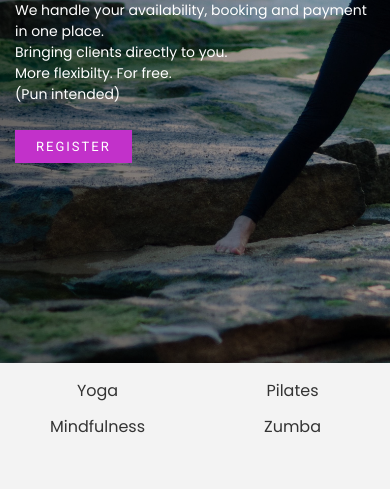
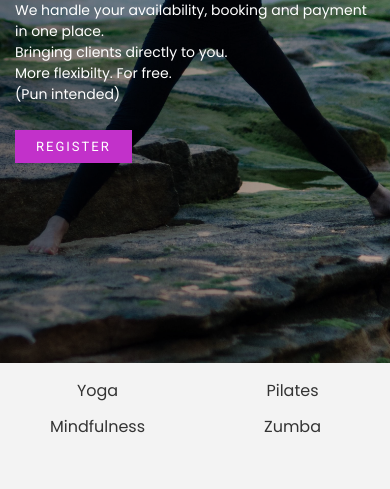
Before and after one commit to bookwelladmin/landingpage, a plain HTML site: page index.html in a window 390 px wide. Shown: the part 392-881 px from the top of the page. Drawn offline with nearby package versions, Linux system fonts and the light colour scheme.

Commit message:
moved image to centre

```diff
--- a/assets/css/overrides.css
+++ b/assets/css/overrides.css
@@ -56,8 +56,20 @@
   display: block;
 }
 
+.hero-section {
+	background: linear-gradient(to right, rgba(0, 0, 0, 0.5), rgba(0, 0, 0, 0.2)), url("../images/1.jpg") no-repeat center center;
+	background-size: cover;
+	padding: 150px 0 100px 0;
+}
+
 @media only screen and (max-width: 767px) {
   .logo-container img {
     height: 30px;
   }
+
+  .hero-section {
+  	background: linear-gradient(to right, rgba(0, 0, 0, 0.5), rgba(0, 0, 0, 0.2)), url("../images/1.jpg") no-repeat -500px center;
+  	background-size: cover;
+  	padding: 150px 0 100px 0;
+  }
 }
--- a/assets/css/style.css
+++ b/assets/css/style.css
@@ -609,11 +609,6 @@ font-family: Arial;
 ------------------------------------------------------*/
 
 
-.image-bg .hero-section {
-	background: linear-gradient(to right, rgba(0, 0, 0, 0.5), rgba(0, 0, 0, 0.2)), url(../images/1.jpg) no-repeat center center;
-	background-size: cover;
-	padding: 150px 0 100px 0;
-}
 
 .image-bg .hero-content h1 {
 	font-weight: 600;
```
